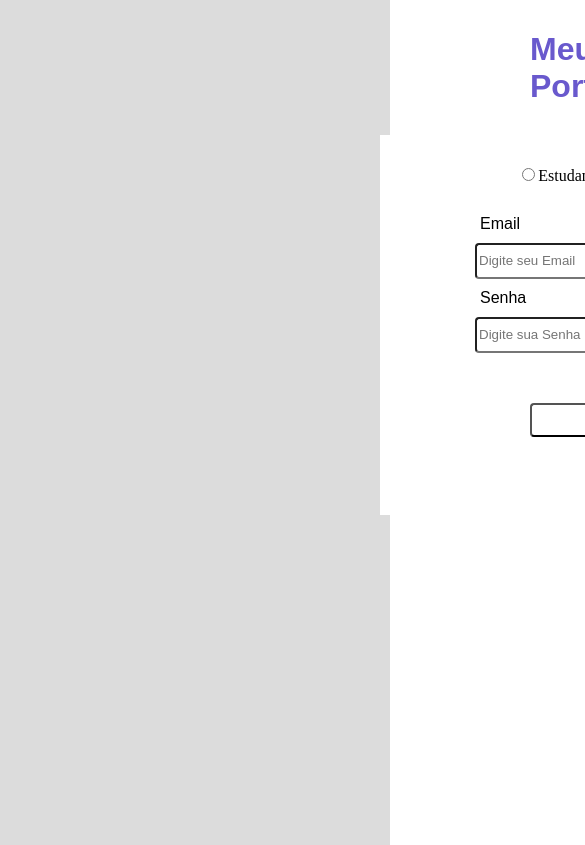
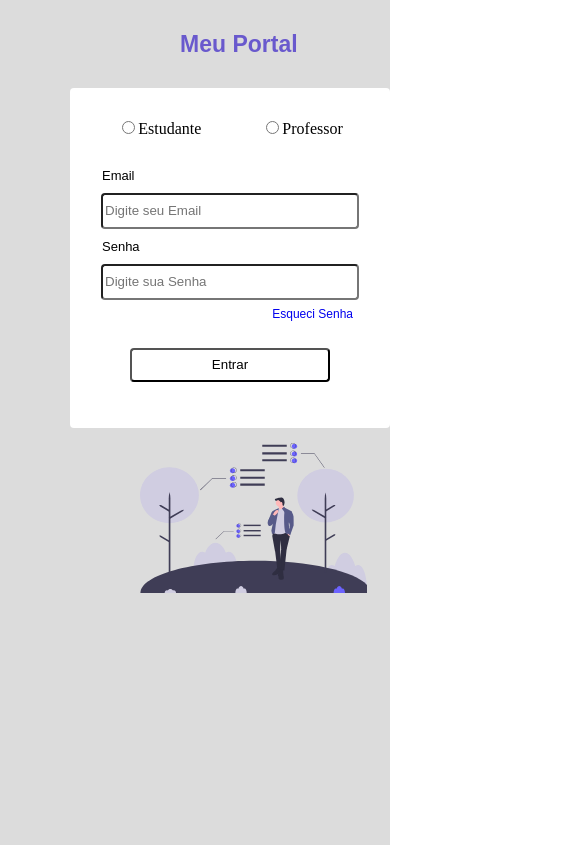
Before and after one commit to rogerxavier29/Desafio_React3, a React (Create React App) app in the folder portal/: page /loginusuarios in a window 390 px wide. Shown: the top 845 px of the page, 585 px wide, since content can reach past the window. Built offline with nearby package versions, Linux system fonts and the light colour scheme.

Commit message:
Colocado Responsividade
Colocado responsividade para tablet de 768px
width e celular 600px de width.
Em form. acrescentado border-radius 4px.

Nos @media 768px  e nos @media para 600px, foi ajustado principalmente margin-left, margin-top, width e height e font-size.

```diff
--- a/portal/src/Login/styles.js
+++ b/portal/src/Login/styles.js
@@ -10,6 +10,7 @@ export const DivGeral = styled.div`
   width: 100%;
   height: 100vh;
   padding-top: 0.5px;
+
   form {
     width: 500px;
     height: 380px;
@@ -18,9 +19,23 @@ export const DivGeral = styled.div`
     margin-top: 30px;
     z-index: 10;
     position: absolute;
+    border-radius: 4px;
+
+    @media (max-width: 768px) {
+      width: 350px;
+      margin-left: 150px;
+    }
+
+    @media (max-width: 600px) {
+      margin-left: 70px;
+      width: 320px;
+      height: 340px;
+    }
+
     section {
       display: flex;
       justify-content: center;
+
       li {
         margin: 30px;
       }
@@ -29,14 +44,32 @@ export const DivGeral = styled.div`
       display: grid;
       justify-content: center;
       gap: 10px;
+
       label {
         margin-left: 5px;
         font-family: 'Nunito', sans-serif;
+
+        @media (max-width: 768px) {
+          margin-left: 20px;
+        }
+
+        @media (max-width: 600px) {
+          font-size: 13px;
+          margin-left: 27px;
+        }
       }
       input {
         width: 270px;
         height: 30px;
         border-radius: 4px;
+
+        @media (max-width: 768px) {
+          margin: 0 auto;
+        }
+
+        @media (max-width: 600px) {
+          width: 250px;
+        }
       }
       button {
         margin: 20px 55px;
@@ -46,6 +79,7 @@ export const DivGeral = styled.div`
         background: #fff;
         font-family: 'Nunito', sans-serif;
       }
+
       span {
         font-size: 13px;
         color: red;
@@ -61,6 +95,14 @@ export const DivSenha = styled.div`
   font-size: 14px;
   color: #6959cd;
   font-family: 'Nunito', sans-serif;
+
+  @media (max-width: 768px) {
+    font-size: 13px;
+  }
+
+  @media (max-width: 600px) {
+    font-size: 12px;
+  }
 `;
 
 export const Titulo = styled.h1`
@@ -68,14 +110,43 @@ export const Titulo = styled.h1`
   margin-top: 30px;
   color: #6959cd;
   font-family: 'Nunito', sans-serif;
+
+  @media (max-width: 768px) {
+    margin-left: 250px;
+    font-size: 28px;
+  }
+
+  @media (max-width: 600px) {
+    margin-left: 180px;
+    font-size: 23px;
+  }
 `;
 
 export const Image = styled.div`
-  margin-left: 790px;
-  margin-top: 228px;
+  margin-left: 818px;
+  margin-top: 249px;
   position: absolute;
+
+  @media (max-width: 768px) {
+    margin-left: 440px;
+    margin-top: 326px;
+  }
+
+  @media (max-width: 600px) {
+    margin-left: 140px;
+    margin-top: 385px;
+  }
+
   img {
-    max-height: 310px;
+    max-height: 290px;
+
+    @media (max-width: 768px) {
+      max-height: 200px;
+    }
+
+    @media (max-width: 600px) {
+      max-height: 150px;
+    }
   }
 `;
 
```
